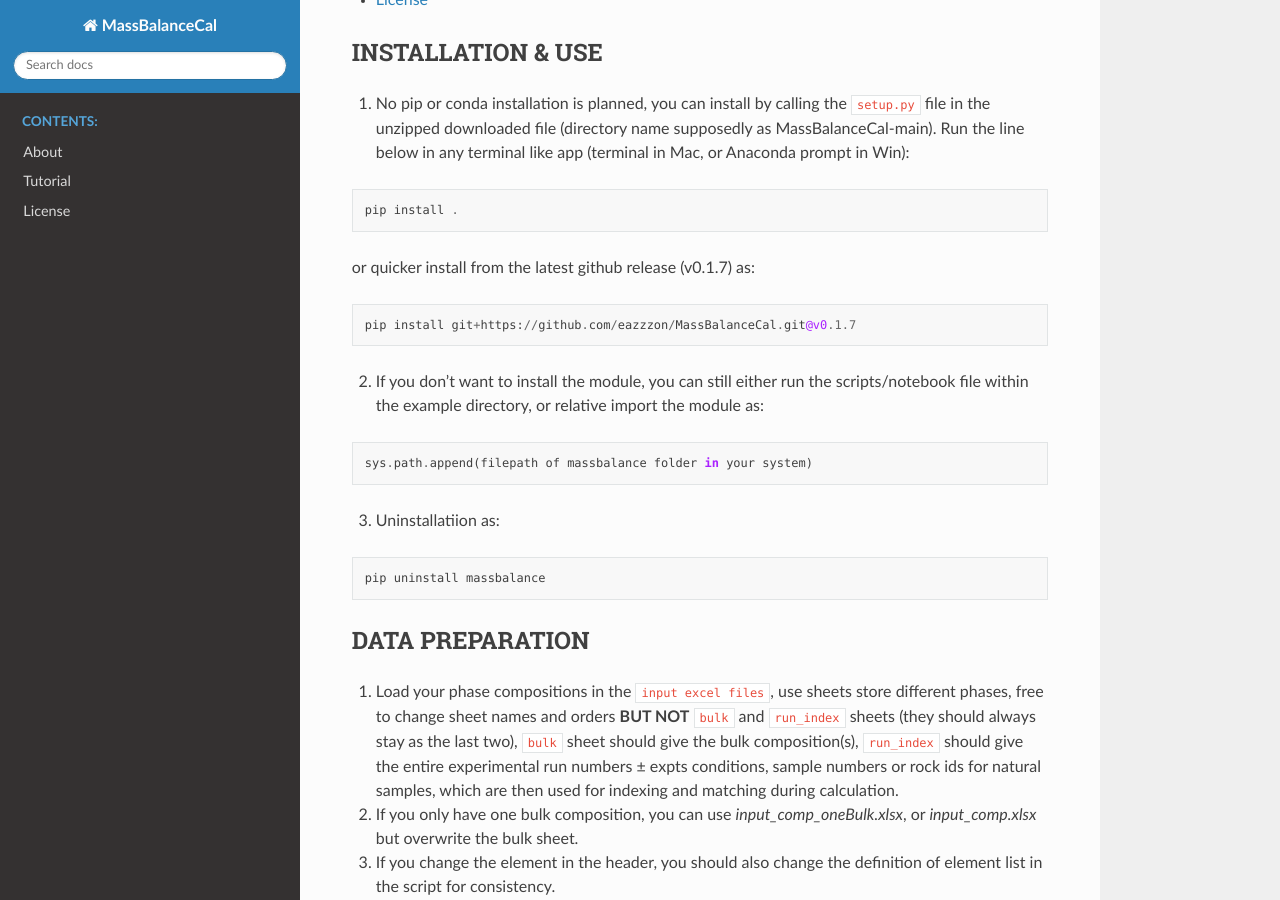
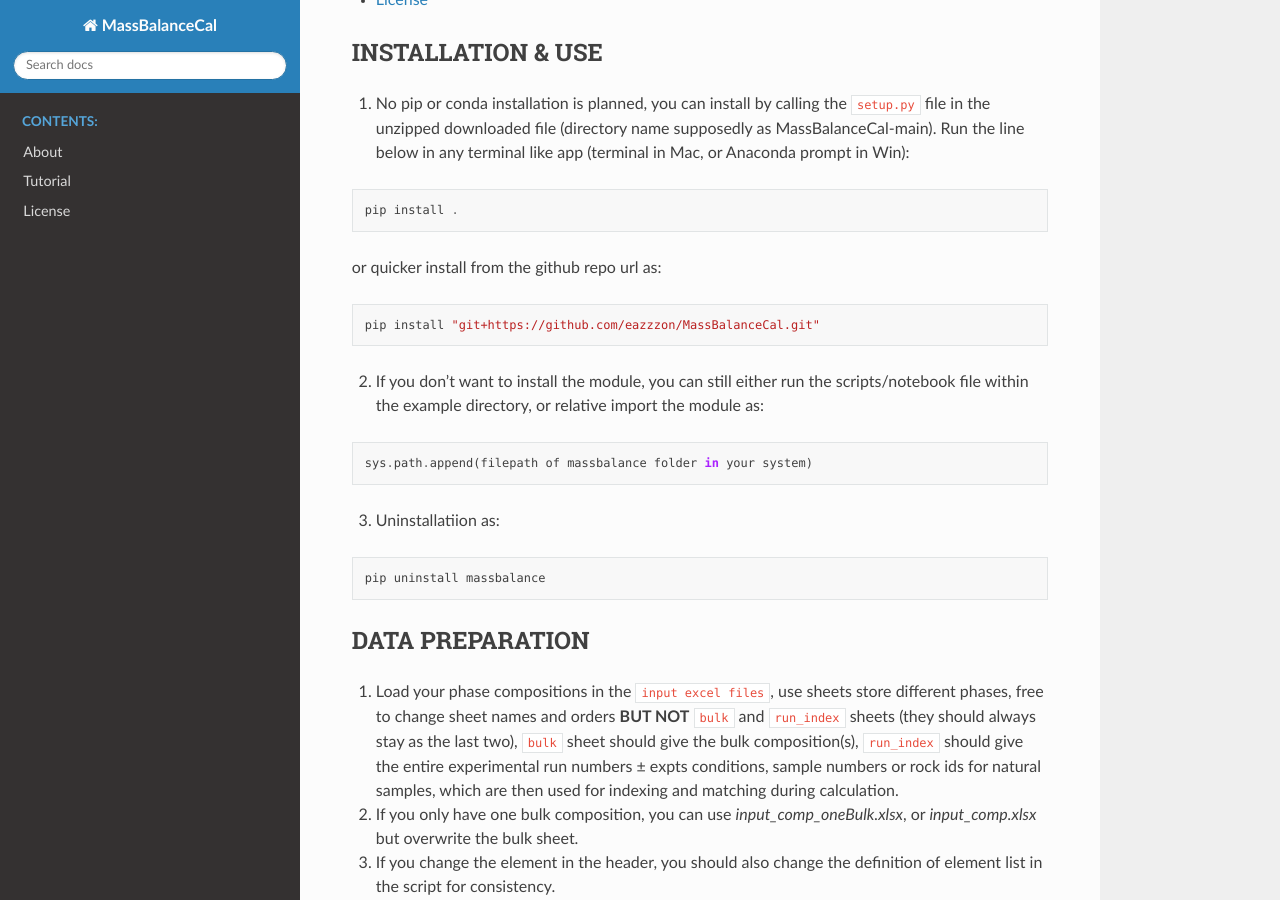
Before and after one commit to eazzzon/MassBalanceCal, a Sphinx documentation site: the page built from docs/source/index.rst, in a window 1280 px wide and 900 px high, scrolled down 364 px. Built offline with Sphinx 7.4.7 and the Read the Docs theme 2.0.0, drawn with Linux system fonts in a browser that asks for light colours; formulas are drawn with MathJax 3; pages that are not in the unit, such as notebooks, are missing from menus.

Commit message:
update git install url

```diff
--- a/docs/source/index.rst
+++ b/docs/source/index.rst
@@ -23,11 +23,11 @@
 
    pip install .
 
-or quicker install from the latest github release (v0.1.7) as:
+or quicker install from the github repo url as:
 
 .. code-block:: python
 
-   pip install git+https://github.com/eazzzon/MassBalanceCal.git@v0.1.7
+   pip install "git+https://github.com/eazzzon/MassBalanceCal.git"
 
 
 2. If you don't want to install the module, you can still either run the scripts/notebook file within the example directory, or relative import the module as:
```
Also changed, not shown: README.md (+2 -2 lines), 5 other files.
